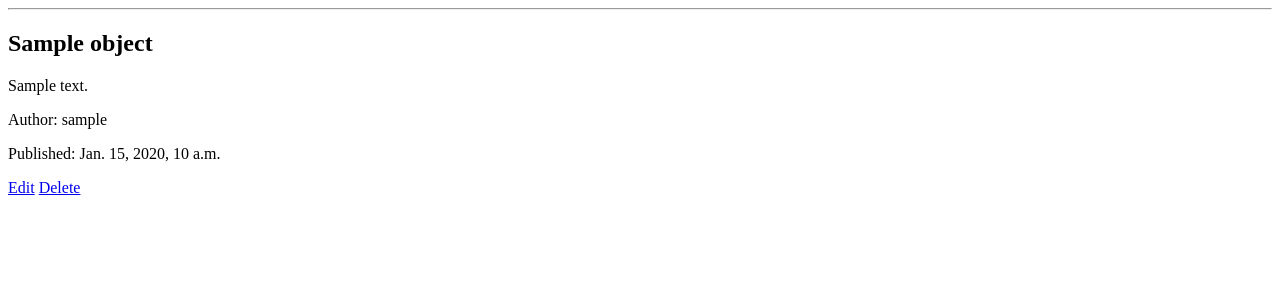
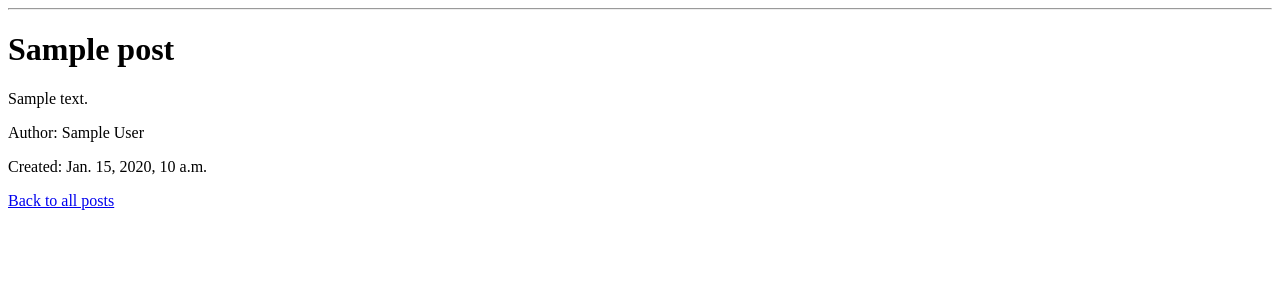
Before and after one commit to Melissa07001/Alx_DjangoLearnLab, a Django app: template blog/templates/blog/post_detail.html in a window 1280 px wide. Shown: the part 26-326 px from the top of the page. Run offline with Django 5.2, Linux system fonts and the light colour scheme; the template is opened without the code that fills it: most values are stand-ins (such as "Sample title", 1, 10 or a date in 2020).

Commit message:
Update post_detail.html

```diff
--- a/blog/templates/blog/post_detail.html
+++ b/blog/templates/blog/post_detail.html
@@ -1,9 +1,14 @@
-{% extends "blog/base.html" %}
+{% extends 'base.html' %}
 {% block content %}
-<h2>{{ object.title }}</h2>
-<p>{{ object.content }}</p>
-<p>Author: {{ object.author.username }}</p>
-<p>Published: {{ object.published_date }}</p>
-<a href="{% url 'post-update' object.pk %}">Edit</a>
-<a href="{% url 'post-delete' object.pk %}">Delete</a>
+  <h1>{{ post.title }}</h1>
+  <p>{{ post.content }}</p>
+  <p>Author: {{ post.author }}</p>
+  <p>Created: {{ post.date_posted }}</p>
+
+  {% if user == post.author %}
+    <a href="{% url 'post-update' post.pk %}">Edit</a>
+    <a href="{% url 'post-delete' post.pk %}">Delete</a>
+  {% endif %}
+
+  <a href="{% url 'blog-home' %}">Back to all posts</a>
 {% endblock %}
```
